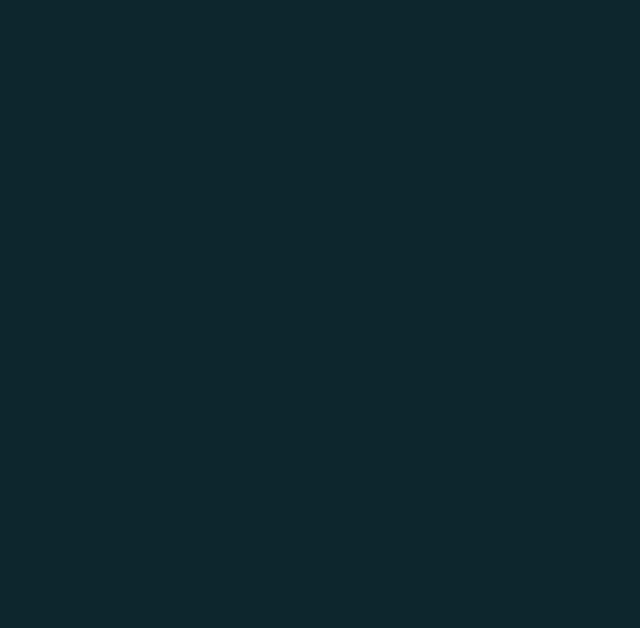
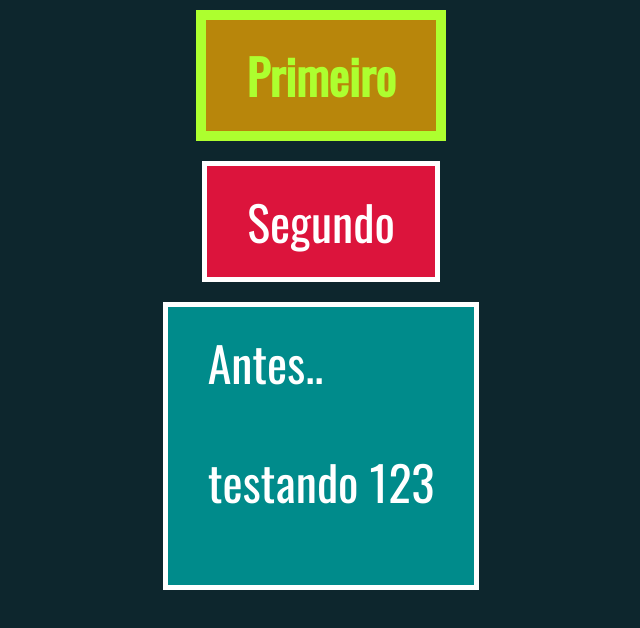
Before and after one commit to lobachaos/JavaScript, a website: page DOM/modificandoHTML1.html in a window 1280 px wide. Shown: the whole page, without its empty margins (319-959 px from the left). Drawn offline with Linux system fonts and the light colour scheme.

Commit message:
Modificando a DOM

```diff
--- a/DOM/modificandoHTML1.html
+++ b/DOM/modificandoHTML1.html
@@ -1,5 +1,5 @@
 <!DOCTYPE html>
-<html>
+<html lang="pt">
 
 <head>
     <meta charset='UTF-8'>
@@ -9,7 +9,26 @@
 
 <body class='conteudo exercicio'>
     <script>
-        // ...
+        const body = document.querySelector('body');
+        const div1 = document.createElement('div');
+        div1.classList.add('destaque')
+        div1.innerHTML = 'Primeiro'
+        body.appendChild(div1)
+
+        const div2 = document.createElement('div');
+        div2.setAttribute('algumacoisa','valor')
+        div2.innerHTML = 'Segundo'
+
+        const div3 = document.createElement('div');
+        const paragraphElement = document.createElement('p');
+        div3.appendChild(paragraphElement)
+        paragraphElement.innerHTML = 'testando 123'
+
+        const text = document.createTextNode('Antes..');
+        div3.insertBefore(text, div3.childNodes[0])
+
+        body.appendChild(div2)
+        body.appendChild(div3)
     </script>
 </body>
 
```
Also changed, not shown: DOM/modificandoHTML2.html (+7 -2 lines).
